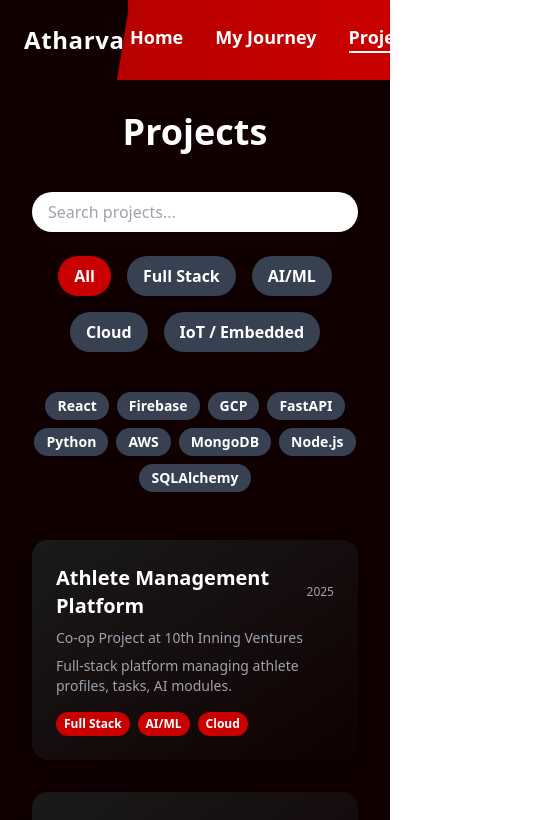
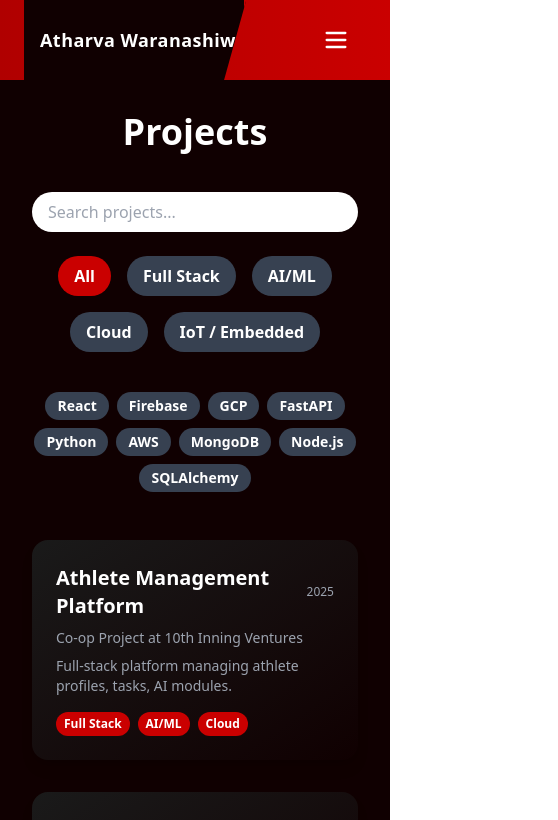
Before and after one commit to Atharva-Waranashiwar-Coding/Portfolio, a React (Vite) app: page /projects in a window 390 px wide. Shown: the top 820 px of the page, 558 px wide, since content can reach past the window. Built offline with nearby package versions, Linux system fonts and the light colour scheme.

Commit message:
Mobile responsiveness

```diff
--- a/package.json
+++ b/package.json
@@ -14,6 +14,7 @@
     "@tailwindcss/typography": "^0.5.16",
     "buffer": "^6.0.3",
     "gray-matter": "^4.0.3",
+    "lucide-react": "^0.503.0",
     "react": "^19.0.0",
     "react-dom": "^19.0.0",
     "react-markdown": "^10.1.0",
--- a/src/components/Navbar.tsx
+++ b/src/components/Navbar.tsx
@@ -1,4 +1,6 @@
 import { Link, useLocation } from 'react-router-dom';
+import { useState } from 'react';
+import { Menu, X } from 'lucide-react'; // if using lucide-react, or replace with svg
 
 const navItems = [
   { name: "Home", path: "/" },
@@ -9,23 +11,24 @@ const navItems = [
 
 function Navbar() {
   const location = useLocation();
+  const [menuOpen, setMenuOpen] = useState(false);
 
   return (
     <nav className="bg-gradient-to-r from-[#b00000] to-[#CA0000] shadow-md">
-      <div className="flex h-20 items-center">
+      <div className="flex h-20 items-center px-6">
 
-        {/* Red Section only for the Name */}
-        <div className="flex items-center bg-[#100001] px-6 h-full clip-diagonal-right border-r-2 border-[#CA0000] w-1/3">
+        {/* Left Section */}
+        <div className="flex items-center bg-[#100001] h-full clip-diagonal-right border-r-2 border-[#CA0000] px-4 sm:px-6 w-[65%] sm:w-1/3 min-w-[180px]">
           <Link
             to="/"
-            className="text-white text-2xl font-bold tracking-wide whitespace-nowrap font-display"
+            className="text-white text-lg sm:text-2xl font-bold tracking-wide whitespace-nowrap font-display"
           >
             Atharva Waranashiwar
           </Link>
         </div>
 
-        {/* Black Background - Navigation Links */}
-        <div className="flex items-center gap-8 ml-auto pr-8 animate-fade-in">
+        {/* Desktop Nav */}
+        <div className="hidden md:flex items-center gap-8 ml-auto pr-8 animate-fade-in">
           {navItems.map((item) => (
             <Link
               key={item.name}
@@ -39,7 +42,34 @@ function Navbar() {
           ))}
         </div>
 
+        {/* Mobile Menu Button */}
+        <div className="md:hidden flex items-center ml-auto pr-4">
+          <button
+            onClick={() => setMenuOpen(!menuOpen)}
+            className="text-white focus:outline-none"
+          >
+            {menuOpen ? <X size={28} /> : <Menu size={28} />}
+          </button>
+        </div>
       </div>
+
+      {/* Mobile Menu Dropdown */}
+      {menuOpen && (
+        <div className="flex flex-col items-center bg-[#1a1a1a] md:hidden animate-fade-in">
+          {navItems.map((item) => (
+            <Link
+              key={item.name}
+              to={item.path}
+              onClick={() => setMenuOpen(false)} // close menu after click
+              className={`w-full text-center py-4 text-white font-semibold text-lg border-b border-[#CA0000] ${
+                location.pathname === item.path ? 'bg-[#ca0000]/30' : 'hover:bg-[#ca0000]/20'
+              }`}
+            >
+              {item.name}
+            </Link>
+          ))}
+        </div>
+      )}
     </nav>
   );
 }
--- a/src/pages/Home.tsx
+++ b/src/pages/Home.tsx
@@ -86,28 +86,27 @@ function Home() {
         </button>
       </section>
 
-      {/* Contact Modal */}
       {isModalOpen && (
-        <div className="fixed inset-0 bg-black bg-opacity-60 flex items-center justify-center z-50 animate-slide-down">
-          <div className="bg-[#ca0000] text-white p-8 rounded-lg w-11/12 max-w-md text-center relative ">
+        <div className="fixed inset-0 bg-black bg-opacity-60 flex items-center justify-center z-50 animate-slide-down p-4">
+          <div className="bg-[#ca0000] text-white p-6 sm:p-8 rounded-xl w-full max-w-md text-center relative">
 
             {/* Close Button */}
             <button
               onClick={() => setIsModalOpen(false)}
-              className="absolute top-3 right-3 text-gray-400 hover:text-white text-2xl"
+              className="absolute top-4 right-4 text-gray-300 hover:text-white text-2xl"
             >
               ×
             </button>
 
             {/* Modal Content */}
-            <h3 className="text-2xl font-bold mb-6">Get In Touch</h3>
-            <p className="text-gray-300 mb-4">You can reach me at:</p>
+            <h3 className="text-2xl sm:text-3xl font-bold mb-6">Get In Touch</h3>
+            <p className="text-gray-200 mb-4 text-sm sm:text-base">You can reach me at:</p>
 
             <div className="space-y-4">
-              <p className="text-lg">
-                📧 <a href="mailto:waranashiwaratharva@gmail.com" className="hover:underline">Email: waranashiwaratharva@gmail.com</a>
+              <p className="text-base sm:text-lg">
+                📧 <a href="mailto:waranashiwaratharva@gmail.com" className="hover:underline break-all">Email: waranashiwaratharva@gmail.com</a>
               </p>
-              <p className="text-lg">
+              <p className="text-base sm:text-lg">
                 💼 <a href="https://www.linkedin.com/in/atharvawaranashiwar/" target="_blank" rel="noopener noreferrer" className="hover:underline">LinkedIn Profile</a>
               </p>
             </div>
```
Also changed, not shown: 1 other file (tests, documents, lock files or other folders).
